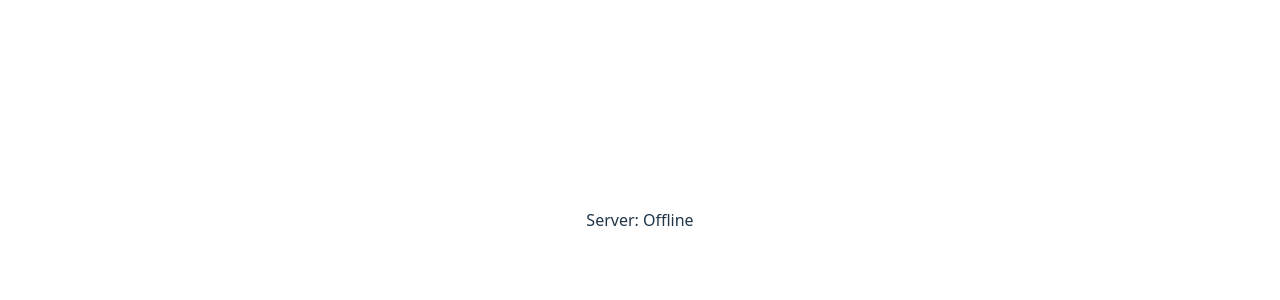
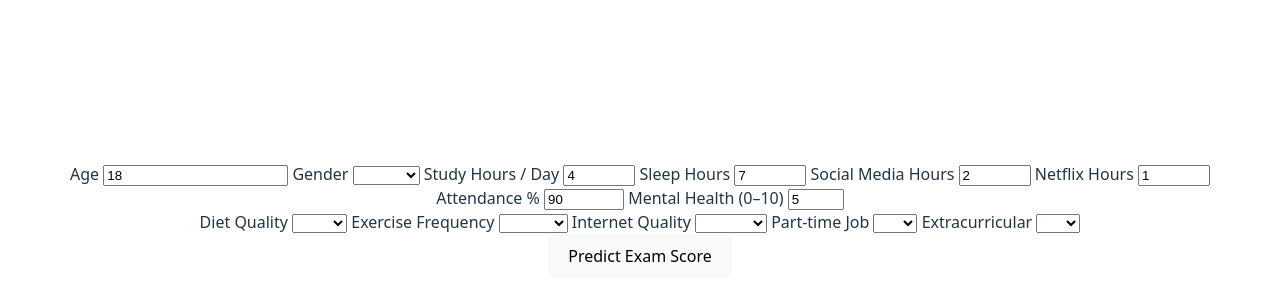
Before and after one commit to etdame/upGrade, a Svelte app in the folder frontend/: page / in a window 1280 px wide. Shown: the part 180-480 px from the top of the page. Built offline with nearby package versions, Linux system fonts and the light colour scheme; no server answers.

Commit message:
Added fade in and numeric transition to the exam score prediction

```diff
--- a/frontend/src/App.svelte
+++ b/frontend/src/App.svelte
@@ -1,30 +1,169 @@
 <script>
   import { onMount } from 'svelte';
+  import { tweened } from 'svelte/motion';
+  import { fade } from 'svelte/transition';
 
-  let serverStatus = 'Connecting…';
+  // initial form state
+  let formData = {
+    age: 18,
+    gender: 1,
+    study_hours_per_day: 4,
+    social_media_hours: 2,
+    netflix_hours: 1,
+    part_time_job: 0,
+    attendance_percentage: 90,
+    sleep_hours: 7,
+    diet_quality: 1,
+    exercise_frequency: 1,
+    internet_quality: 1,
+    mental_health_rating: 5,
+    extracurricular_participation: 1
+  };
 
-  onMount(async () => {
+  let loading = false;
+  let error = '';
+  let prediction = null;
+  let showResult = false;
+
+  // tweened store for animated count-up
+  const animatedScore = tweened(0, { duration: 1000 });
+
+  async function handlePredict() {
+    loading = true;
+    error = '';
+    showResult = false;
+    prediction = null;
+    animatedScore.set(0);
+
     try {
-      const res = await fetch('http://localhost:8000/health');
-      if (res.ok) {
-        const { message } = await res.json();
-        serverStatus = message;           // should be "connected"
-      } else {
-        serverStatus = `Error ${res.status}`;
-      }
-    } catch (err) {
-      serverStatus = 'Offline';
+      const res = await fetch('http://localhost:8000/predict', {
+        method: 'POST',
+        headers: { 'Content-Type': 'application/json' },
+        body: JSON.stringify(formData)
+      });
+      if (!res.ok) throw new Error(`HTTP ${res.status}`);
+      const { predicted_exam_score } = await res.json();
+      prediction = predicted_exam_score;
+      showResult = true;
+      // start the count-up animation
+      animatedScore.set(prediction);
+    } catch (e) {
+      error = e.message;
+    } finally {
+      loading = false;
     }
-  });
+  }
 </script>
 
-<main class="p-4">
-  <!-- Pinned status badge -->
-  <div class="mb-4">
-    <span class="px-2 py-1 rounded bg-green-200 text-green-800">
-      Server: {serverStatus}
-    </span>
-  </div>
+<main class="max-w-xl mx-auto p-6 space-y-6">
+  <!-- Server status badge here if you have it -->
 
-  <!-- … the rest of your grade‐calculator / recommendation UI … -->
+  <form on:submit|preventDefault={handlePredict} class="space-y-4">
+    <!-- Numeric inputs -->
+    <div class="grid grid-cols-2 gap-4">
+      <label>
+        Age
+        <input type="number" bind:value={formData.age} min="0" class="w-full p-2 border rounded" />
+      </label>
+      <label>
+        Gender
+        <select bind:value={formData.gender} class="w-full p-2 border rounded">
+          <option value="0">Female</option>
+          <option value="1">Male</option>
+          <option value="2">Other</option>
+        </select>
+      </label>
+      <label>
+        Study Hours / Day
+        <input type="number" bind:value={formData.study_hours_per_day} min="0" max="24" step="0.5" class="w-full p-2 border rounded" />
+      </label>
+      <label>
+        Sleep Hours
+        <input type="number" bind:value={formData.sleep_hours} min="0" max="24" step="0.5" class="w-full p-2 border rounded" />
+      </label>
+      <label>
+        Social Media Hours
+        <input type="number" bind:value={formData.social_media_hours} min="0" max="24" step="0.5" class="w-full p-2 border rounded" />
+      </label>
+      <label>
+        Netflix Hours
+        <input type="number" bind:value={formData.netflix_hours} min="0" max="24" step="0.5" class="w-full p-2 border rounded" />
+      </label>
+      <label>
+        Attendance %
+        <input type="number" bind:value={formData.attendance_percentage} min="0" max="100" step="0.1" class="w-full p-2 border rounded" />
+      </label>
+      <label>
+        Mental Health (0–10)
+        <input type="number" bind:value={formData.mental_health_rating} min="0" max="10" class="w-full p-2 border rounded" />
+      </label>
+    </div>
+
+    <!-- Categorical / binary selects -->
+    <div class="grid grid-cols-2 gap-4">
+      <label>
+        Diet Quality
+        <select bind:value={formData.diet_quality} class="w-full p-2 border rounded">
+          <option value="0">Poor</option>
+          <option value="1">Fair</option>
+          <option value="2">Good</option>
+        </select>
+      </label>
+      <label>
+        Exercise Frequency
+        <select bind:value={formData.exercise_frequency} class="w-full p-2 border rounded">
+          <option value="0">None</option>
+          <option value="1">Some</option>
+          <option value="2">Regular</option>
+        </select>
+      </label>
+      <label>
+        Internet Quality
+        <select bind:value={formData.internet_quality} class="w-full p-2 border rounded">
+          <option value="0">Poor</option>
+          <option value="1">Average</option>
+          <option value="2">Good</option>
+        </select>
+      </label>
+      <label>
+        Part-time Job
+        <select bind:value={formData.part_time_job} class="w-full p-2 border rounded">
+          <option value="0">No</option>
+          <option value="1">Yes</option>
+        </select>
+      </label>
+      <label>
+        Extracurricular
+        <select bind:value={formData.extracurricular_participation} class="w-full p-2 border rounded">
+          <option value="0">No</option>
+          <option value="1">Yes</option>
+        </select>
+      </label>
+    </div>
+
+
+    <button
+      type="submit"
+      class="w-full py-2 bg-indigo-600 text-white rounded hover:bg-indigo-700 disabled:opacity-50"
+      disabled={loading}
+    >
+      {loading ? 'Calculating…' : 'Predict Exam Score'}
+    </button>
+  </form>
+
+  {#if error}
+    <div class="text-red-600">Error: {error}</div>
+  {/if}
+
+  {#if showResult}
+    <div
+      in:fade={{ duration: 400 }}
+      class="mt-6 p-6 bg-white rounded-lg shadow text-center"
+    >
+      <h2 class="text-xl font-semibold mb-2">🎓 Predicted Score</h2>
+      <p class="text-6xl font-bold text-indigo-600">
+        { $animatedScore.toFixed(2) }%
+      </p>
+    </div>
+  {/if}
 </main>
```
Also changed, not shown: 1 other file (tests, documents, lock files or other folders).
